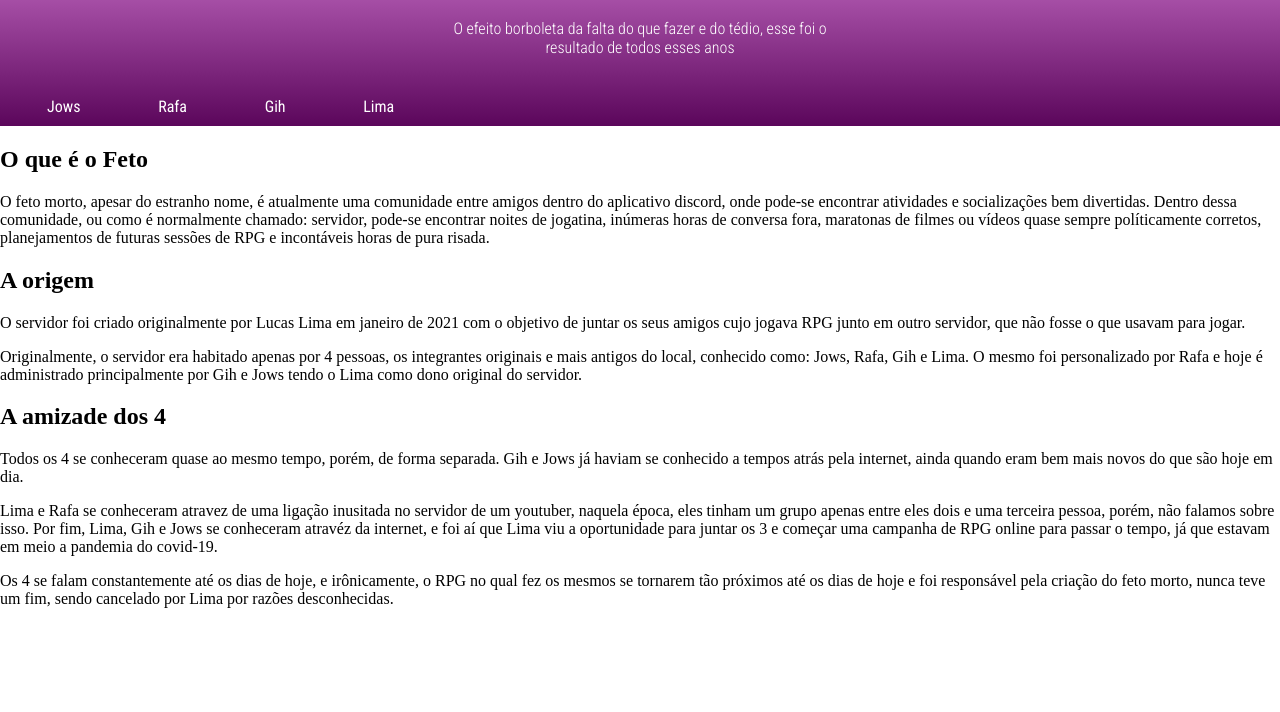
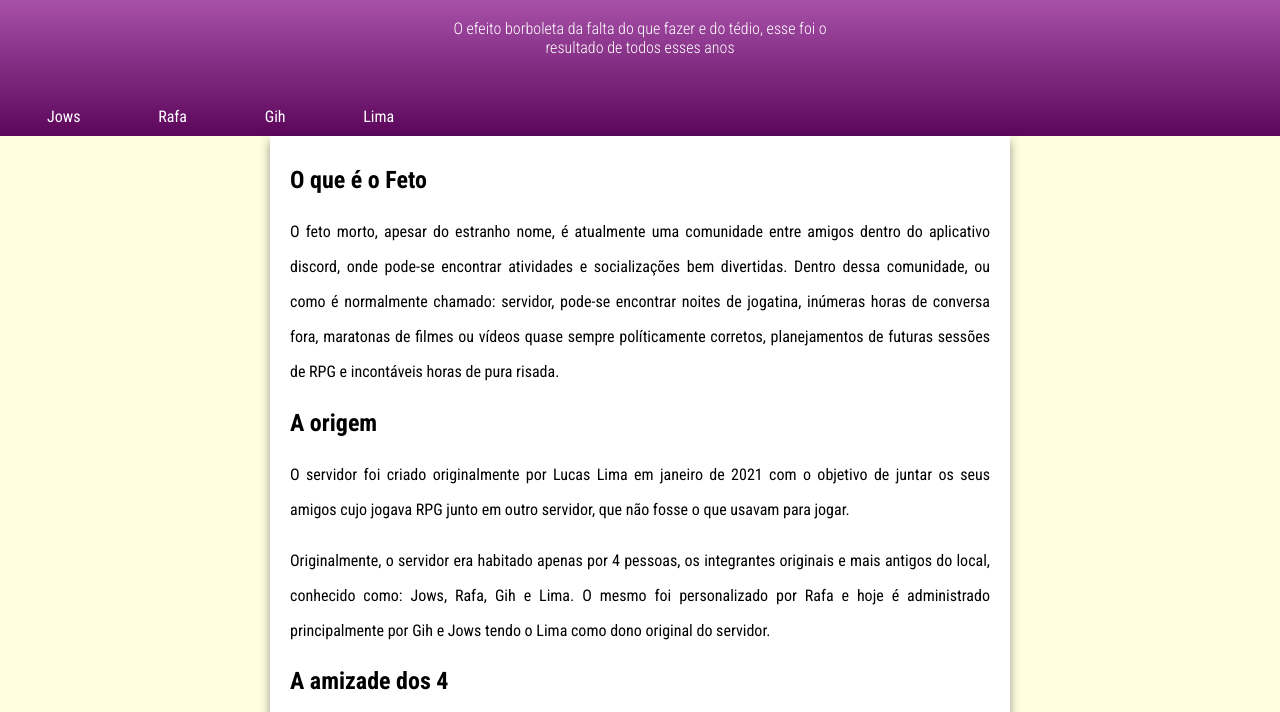
Before and after one commit to RafaCostaGon/FM-servidor, a plain HTML site: page index.html in a window 1280 px wide. Shown: the part 77-789 px from the top of the page. Drawn offline with Linux system fonts and the light colour scheme.

Commit message:
1.3
estilo acrescentado ao main do site, fontes escolhidas, texto alinhado e performance aumentada

```diff
--- a/style.css
+++ b/style.css
@@ -22,6 +22,7 @@ body {
     padding: 00px;
     border: none;
     margin: 00px;
+    background-color: lightyellow;
 }
 
 header {
@@ -43,7 +44,7 @@ header p {
     margin: auto;
     text-align: center;
     max-width: 400px;
-    padding: 0px 0px 40px 0px;
+    padding: 0px 0px 50px 0px;
     font-weight:100;
 }
 header nav a {
@@ -51,6 +52,7 @@ header nav a {
     color: white;
     padding: 10px 37px;
     margin: 0px;
+    border: none;
     border-top-left-radius: 3px;
     border-top-right-radius: 3px;
     transition-duration: 0.3s;
@@ -62,5 +64,14 @@ header nav a:hover {
 }
 
 main {
-
+    background-color: white;
+    max-width: 700px;
+    margin: auto;
+    padding: 10px 20px;
+    font-family: var(--fonte3);
+    box-shadow: 0px 5px 10px rgba(0, 0, 0, 0.416);
 }
+main p {
+    text-align: justify;
+    line-height: 35px;
+}
```
Also changed, not shown: imagens/estrelas-fundo-png.png (added).
